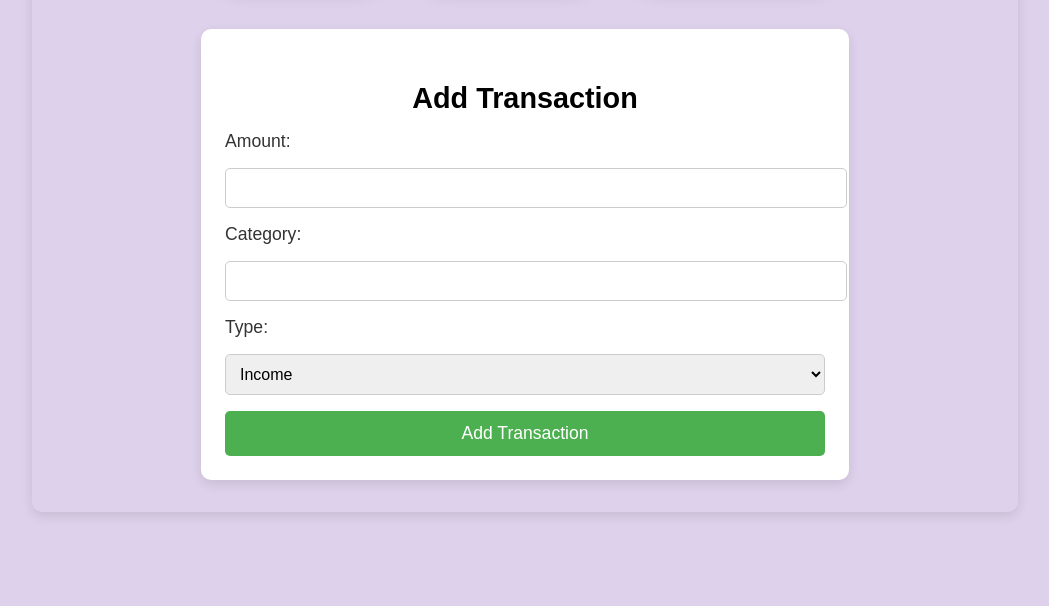
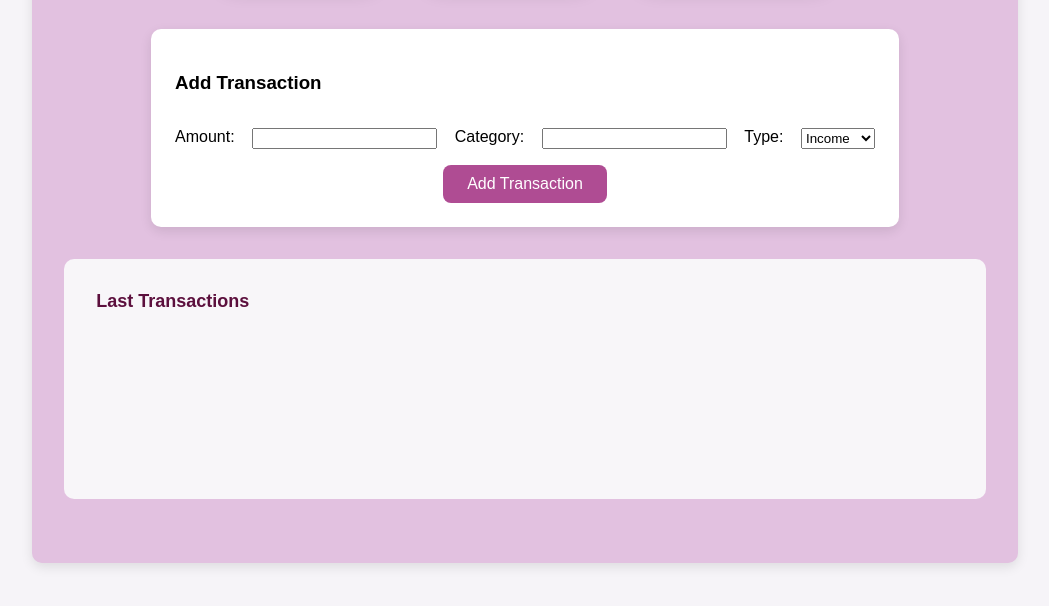
Before and after one commit to ShwetaJadhav12/expense-tracker-frontend, a plain HTML site: page index.html in a window 1280 px wide. Shown: the part 238-844 px from the top of the page, without its empty margins (115-1164 px from the left). Before the commit the page ends 814 px from the top, so only its background shows below. Drawn offline with Linux system fonts and the light colour scheme.

Commit message:
done with the html and css

```diff
--- a/index.html
+++ b/index.html
@@ -35,6 +35,7 @@
           <div id="transaction-form-container">
             <h3>Add Transaction</h3>
             <form id="transaction-form">
+                <div class="form-row">
                     <label for="amount">Amount:</label>
                     <input type="number" id="amount" required>
 
@@ -46,10 +47,21 @@
                         <option value="income">Income</option>
                         <option value="expense">Expense</option>
                     </select>
+                </div>
 
+                <div class="form-button">
                     <button type="submit">Add Transaction</button>
+                </div>
             </form>
         </div>
+        <div id="container3">
+            <p>Last Transactions</p>
+        </div>
+
+
+
+
+
     </div>
 
 </body>
--- a/style.css
+++ b/style.css
@@ -1,6 +1,6 @@
 /* Apply background only to body, not everything */
 body {
-    background-color: rgb(222, 209, 235);
+    background-color: rgb(246, 244, 248);
     margin: 4rem;
     display: flex;
     justify-content: center;
@@ -20,6 +20,7 @@ body {
     padding: 2rem;
     border-radius: 10px;
     box-shadow: 0 4px 12px rgba(0, 0, 0, 0.1);
+    background-color: #e2c1e0;
 }
 
 /* Track section */
@@ -56,55 +57,77 @@ body {
     color: rgb(179, 208, 219);
 }
 
-/* Transaction Form */
 #transaction-form-container {
-    height: 50%;
     width: 100%;
-    max-width: 600px;
+    max-width: 700px;
     background-color: white;
     padding: 1.5rem;
     border-radius: 10px;
     box-shadow: 0 4px 12px rgba(0, 0, 0, 0.1);
-}
-
-h3 {
-    text-align: center;
-    margin-bottom: 1rem;
-    font-size: 1.8rem;
-}
-
-form {
     display: flex;
     flex-direction: column;
     gap: 1rem;
 }
 
-form label {
-    font-size: 1.1rem;
+.form-heading {
+    margin-bottom: 0.5rem;
+    font-size: 1.5rem;
+    font-weight: bold;
     color: #333;
+    text-align: center;
 }
 
-form input, form select {
-    padding: 10px;
+#transaction-form {
+    display: flex;
+    flex-direction: column;
+    gap: 1rem;
+}
+
+.form-row {
+    display: flex;
+    justify-content: space-between;
+    gap: 1rem;
+    flex-wrap: wrap;
+}
+
+.input-group {
+    display: flex;
+    flex-direction: column;
+    flex: 1;
+    min-width: 150px;
+}
+
+.input-group label {
+    font-size: 0.9rem;
+    margin-bottom: 0.3rem;
+    color: #444;
+}
+
+.input-group input,
+.input-group select {
+    padding: 0.5rem;
     border: 1px solid #ccc;
     border-radius: 5px;
-    font-size: 1rem;
-    width: 100%;
 }
 
-form button {
-    padding: 12px;
-    background-color: #4CAF50;
+.form-button {
+    text-align: center;
+}
+
+.form-button button {
+    padding: 0.6rem 1.5rem;
+    background-color: #af4c93;
     color: white;
     border: none;
-    border-radius: 5px;
-    font-size: 1.1rem;
+    border-radius: 8px;
+    font-size: 1rem;
     cursor: pointer;
 }
 
-form button:hover {
-    background-color: #45a049;
+.form-button button:hover {
+    background-color: #5c0f3d;
 }
+
 
 /* Responsive Design */
 @media (max-width: 768px) {
@@ -117,3 +140,16 @@ form button:hover {
         width: 80%;
     }
 }
+#container3{
+    width: 100%;
+    height: 30vh;
+    background-color: #f8f6f9;
+    margin: 2rem;
+    border-radius: 10px;
+}
+#container3 p{
+    color: #5c0f3d;
+    font-size: large;
+    margin: 2rem;
+    font-weight: 600;
+}
```
Lines whose indentation alone changed are shown as unchanged.
